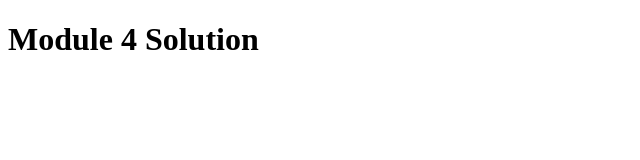
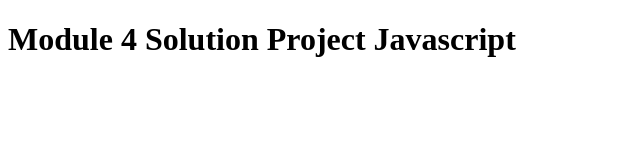
Before and after one commit to QuantumDrifter22/Module4-solutions, a plain HTML site: page index.html in a window 1280 px wide. Shown: the whole page, without its empty margins (0-640 px from the left). Drawn offline with Linux system fonts and the light colour scheme.

Commit message:
Update index.html

```diff
--- a/index.html
+++ b/index.html
@@ -4,10 +4,9 @@
     <meta charset="UTF-8">
     <meta name="viewport" content="width=device-width, initial-scale=1.0">
     <title>Module 4 Solution</title>
-    <link rel="stylesheet" href="indexhome.css">
 </head>
 <body>
-    <h1>Module 4 Solution</h1>
+    <h1>Module 4 Solution Project Javascript </h1>
     <script src="script.js"></script>
 </body>
 </html>
```
